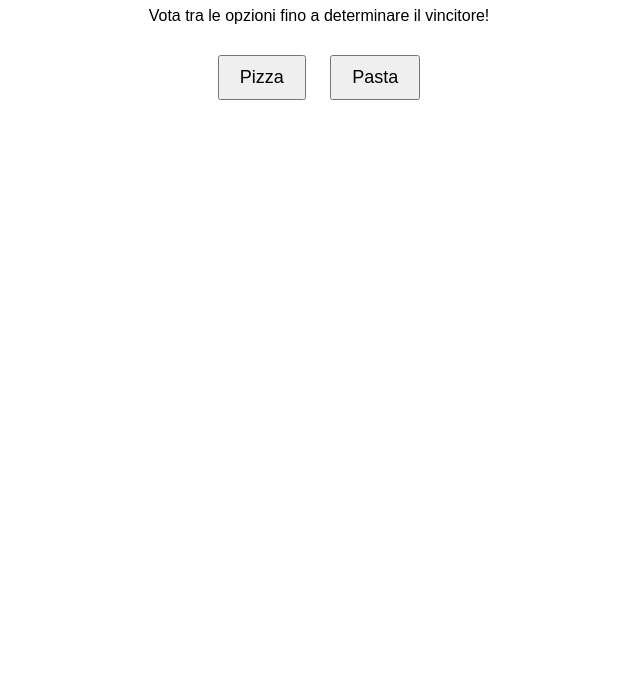
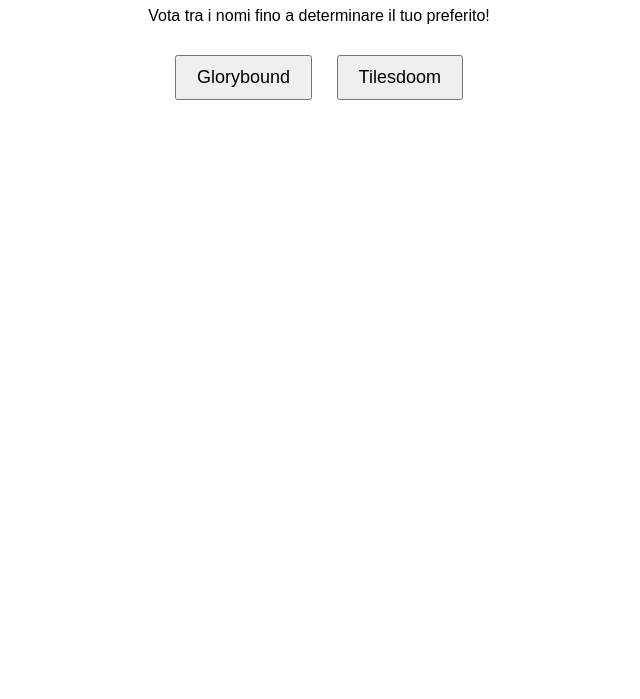
Before and after one commit to Banana-joe-games/poll-eliminazione, a plain HTML site: page index.html in a window 1280 px wide. Shown: the part 101-800 px from the top of the page, without its empty margins (321-961 px from the left). Drawn offline with Linux system fonts and the light colour scheme.

Commit message:
Add files via upload

```diff
--- a/index.html
+++ b/index.html
@@ -29,7 +29,7 @@
 </head>
 <body>
     <h1>Poll a Eliminazione Diretta</h1>
-    <p>Vota tra le opzioni fino a determinare il vincitore!</p>
+    <p>Vota tra i nomi fino a determinare il tuo preferito!</p>
 
     <div id="poll-container">
         <button class="choice-button" id="choice1"></button>
@@ -39,8 +39,14 @@
     <div id="winner" style="display: none;">Il vincitore è: </div>
 
     <script>
-        // Lista predefinita degli elementi
-        const items = ["Pizza", "Pasta", "Sushi", "Burger", "Gelato", "Tacos"];
+        // Lista predefinita dei nomi
+        const items = [
+            "Glorybound", "Tilesdoom", "Eternal Colosseum", "Blood and Valor",
+            "Arena Legends", "Valorforge", "The Last Stand", "Crucible Arena",
+            "Battlespire", "Eternal Trial", "Eternal Crucible", "Godforge",
+            "Mythforge", "Godspire", "Heavenforge", "Jotunspire",
+            "Eternal Pantheon", "Erebarch", "Helspire", "Vestfall", "Erebus Rise"
+        ];
         let index = 0;
 
         const choice1 = document.getElementById('choice1');
```
